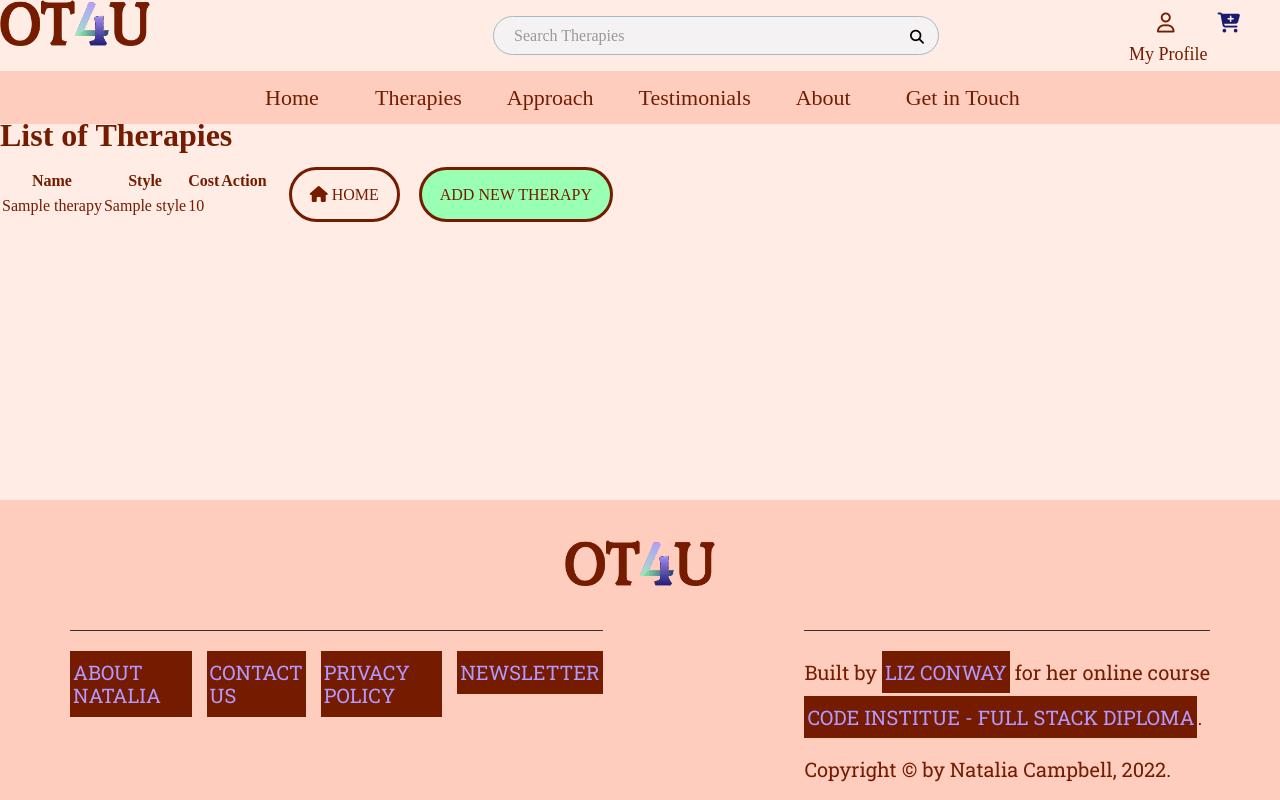
After one commit to Liz-Conway/OT4All, a Django app: page /therapy/list/ in a window 1280 px wide. The commit adds this page. Run offline with Django 4.2, Linux system fonts and the light colour scheme; tables that the repository leaves empty hold one stand-in row (values such as "Sample post"); some libraries are stand-ins or nearby versions; some web fonts are replaced.

Commit message:
FEAT: Add "Therapies List" page
This page will allow the Site Owner to select a therapy for deletion,
 select a therapy to edit and add brand new therapies.
Clicking "My Profile" and "Maintain Therapies" brings you to this page.

```diff
--- a/templates/includes/header-nav.html
+++ b/templates/includes/header-nav.html
@@ -37,7 +37,7 @@
 								        {% if request.user.is_authenticated %}
 								        	<menuitem><a href="{% url 'profile' %}">My Profile</a></menuitem>
 								            {% if request.user.is_superuser %}
-			                                	<menuitem><a href="{% url 'home' %}">Maintain Therapies</a></menuitem>
+			                                	<menuitem><a href="{% url 'listTherapies' %}">Maintain Therapies</a></menuitem>
 											{% endif %}
 											<menuitem><a href="{% url 'account_logout' %}">Logout</a></menuitem>
 										{% else %}
--- /dev/null
+++ b/therapy/templates/therapy/list-therapies.html
@@ -0,0 +1,66 @@
+{% extends "base.html" %}
+{% load static %}
+
+{% block extra_title %}Therapy List{% endblock %}
+
+{% block content %}
+	<div id="therapyListContainer">
+
+		<h1>List of Therapies</h1>
+		<div class="therapyList">
+			<div>
+				<!-- Table containing the list of therapies -->
+				<table id="therapyListTable" class="therapyTable">
+					<thead>
+						<tr>
+							<th class="therapyListName">Name</th>
+							<th class="therapyListStyle">Style</th>
+							<th class="therapyListCost">Cost</th>
+							<th>Action</th>
+						</tr>
+					</thead>
+					<tbody>
+					{% for therapy in therapies %}
+					<!-- Show identifying information for each therapy -->
+						<tr class="therapyListRow">
+							<td class="therapyListLabel" title="{{ therapy.name }}">
+								{{ therapy }}
+							</td>
+							<td class="therapyListCentre">
+								{{ therapy.style }}
+							</td>
+							<td class="therapyListCentre">
+								{{ therapy.price }}
+							</td>
+							<td class="therapyListActions">
+								<!-- This "button" allows the Occupational Therapist to edit this therapy's details -->
+								<a class="ui-button ui-widget ui-corner-all ui-button-icon-only" href="{#% url 'editTherapy' therapy.id %#}"><span class="ui-icon ui-icon-pencil"></span></a>
+								<!-- This button allows the Occupational Therapist to delete this therapy from the OT4U website -->
+								<a class="ui-button ui-widget ui-corner-all ui-button-icon-only deleteAction" href="{#% url 'deleteTherapy' therapy.id %#}"><span class="ui-icon ui-icon-trash"></span></a>
+							</td>
+						</tr>
+					{% empty %}
+						<!-- If there are no therapies then show an appropriate message -->
+						<tr><td colspan="4">You have no therapies yet!  Please add some Therapies <a href="{% url 'addTherapy' %}">here</a></td></tr>
+					{% endfor %}
+					</tbody>
+
+				</table>
+			</div>
+			<div class="therapyListButtons">
+				<a href="{% url 'home' %}" class="btn btnGhost">
+					<span class="icon">
+						<i class="fas fa-house"></i>
+					</span>
+					Home
+				</a>
+				<a href="{% url 'addTherapy' %}" class="btn btnPrimary">
+					Add New Therapy
+				</a>
+			</div>
+		</div>
+
+	</div>
+
+
+{% endblock content %}
--- a/therapy/urls.py
+++ b/therapy/urls.py
@@ -1,8 +1,9 @@
 from django.urls import path
-from .views import AllTherapies, SingleTherapy, AddTherapy
+from .views import AllTherapies, SingleTherapy, AddTherapy, ListTherapies
 
 urlpatterns = [
     path("", AllTherapies.as_view(), name="therapies"),
     path("<int:therapy_id>/", SingleTherapy.as_view(), name="singleTherapy"),
     path("add/", AddTherapy.as_view(), name="addTherapy"),
+    path("list/", ListTherapies.as_view(), name="listTherapies"),
 ]
--- a/therapy/views.py
+++ b/therapy/views.py
@@ -178,3 +178,19 @@ class AddTherapy(TemplateView):
         context = {"form": form}
 
         return context
+
+
+class ListTherapies(TemplateView):
+    """
+    A view to allow Admin users to view the therapies that are in the store
+    """
+
+    template_name = "therapy/list-therapies.html"
+
+    def get_context_data(self, **kwargs):
+        therapies = Therapy.objects.all()
+        # Call the base implementation first to get a context
+        context = super().get_context_data(**kwargs)
+        context["therapies"] = therapies
+
+        return context
```
